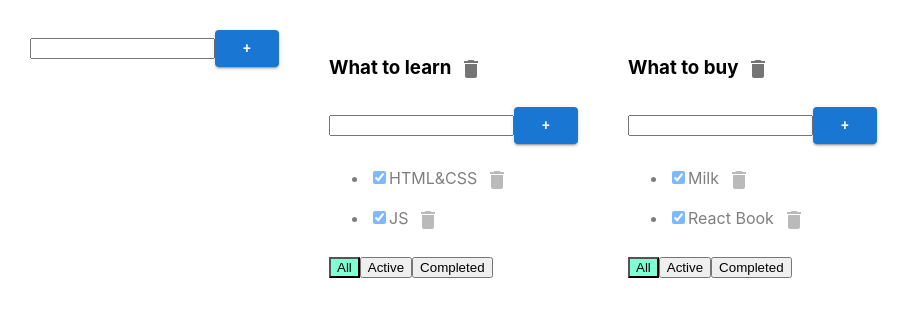
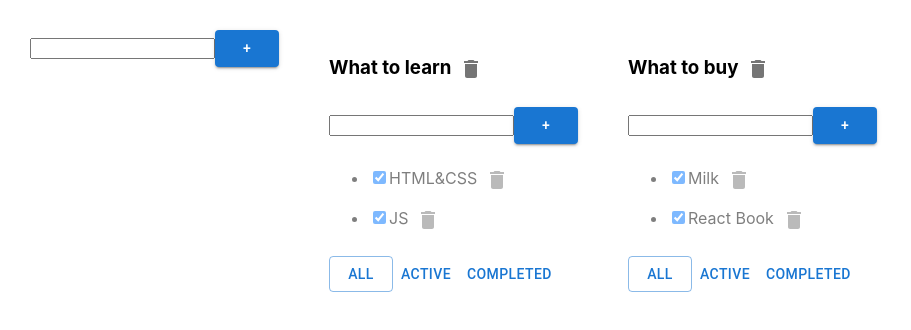
Before and after one commit to demorest49de/todolist-sprint-2-week-1-assocciated-array-udincev-pochinit-proekt, a React (Create React App) app: page / in a window 1280 px wide. Shown: the top 330 px of the page, without its empty margins (0-911 px from the left). Built offline with nearby package versions, Linux system fonts and the light colour scheme.

Commit message:
Changes Todolist.tsx

```diff
--- a/src/Todolist.tsx
+++ b/src/Todolist.tsx
@@ -2,7 +2,7 @@ import React, {ChangeEvent} from 'react';
 import {FilterValuesType} from './App';
 import {AddItemForm} from './AddItemForm';
 import {EditableSpan} from './EditableSpan';
-import {IconButton} from "@mui/material";
+import {Button, IconButton} from "@mui/material";
 import {Delete} from "@mui/icons-material";
 
 export type TaskType = {
@@ -68,15 +68,18 @@ export function Todolist(props: PropsType) {
             }
         </ul>
         <div>
-            <button className={props.filter === 'all' ? "active-filter" : ""}
+            <Button
+                variant={props.filter === 'all' ? 'outlined' : "text"}
                     onClick={onAllClickHandler}>All
-            </button>
-            <button className={props.filter === 'active' ? "active-filter" : ""}
+            </Button>
+            <Button
+                    variant={props.filter === 'active' ? 'outlined' : "text"}
                     onClick={onActiveClickHandler}>Active
-            </button>
-            <button className={props.filter === 'completed' ? "active-filter" : ""}
+            </Button>
+            <Button
+                    variant={props.filter === 'completed' ? 'outlined' : "text"}
                     onClick={onCompletedClickHandler}>Completed
-            </button>
+            </Button>
         </div>
     </div>
 }
```
